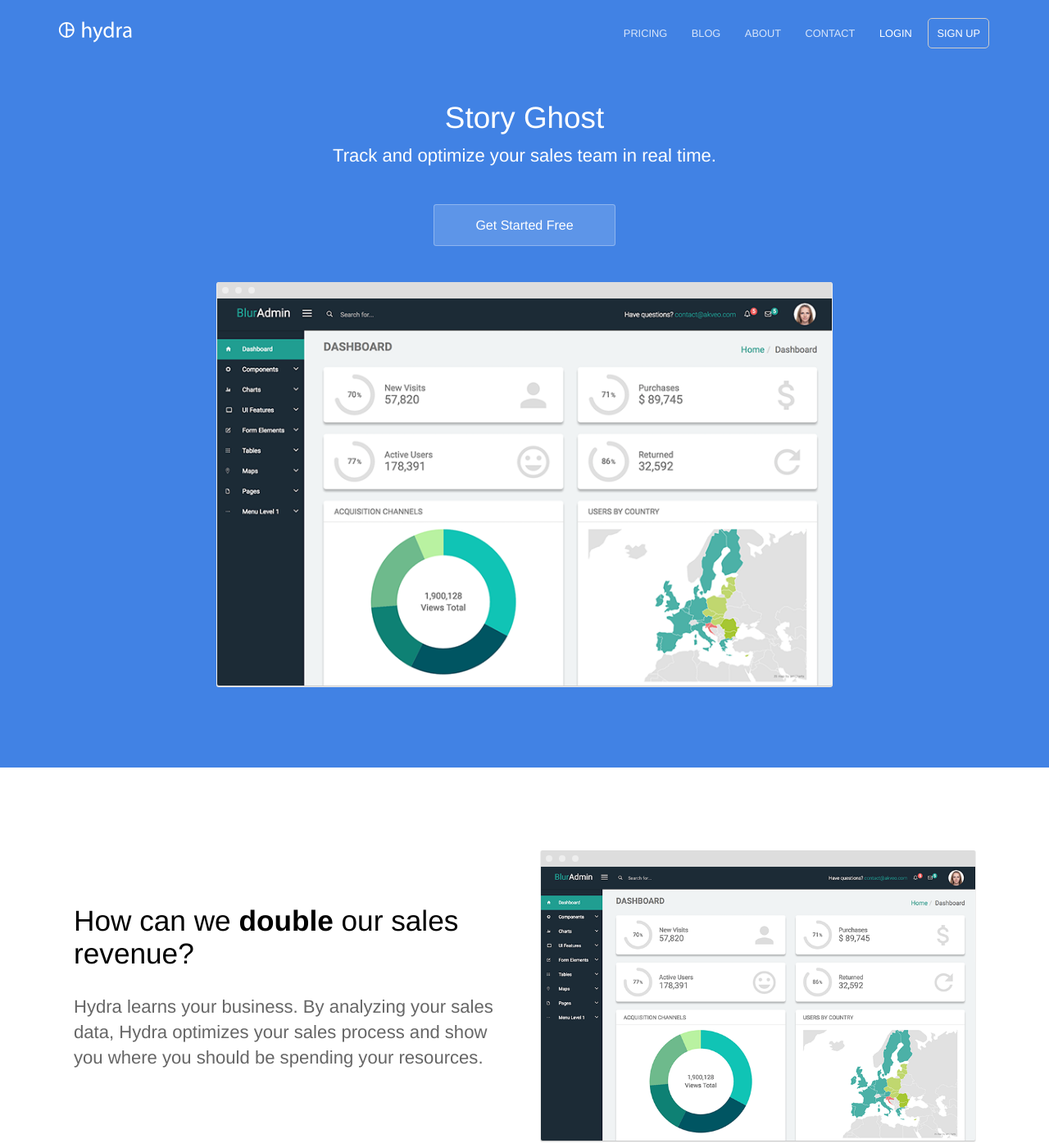
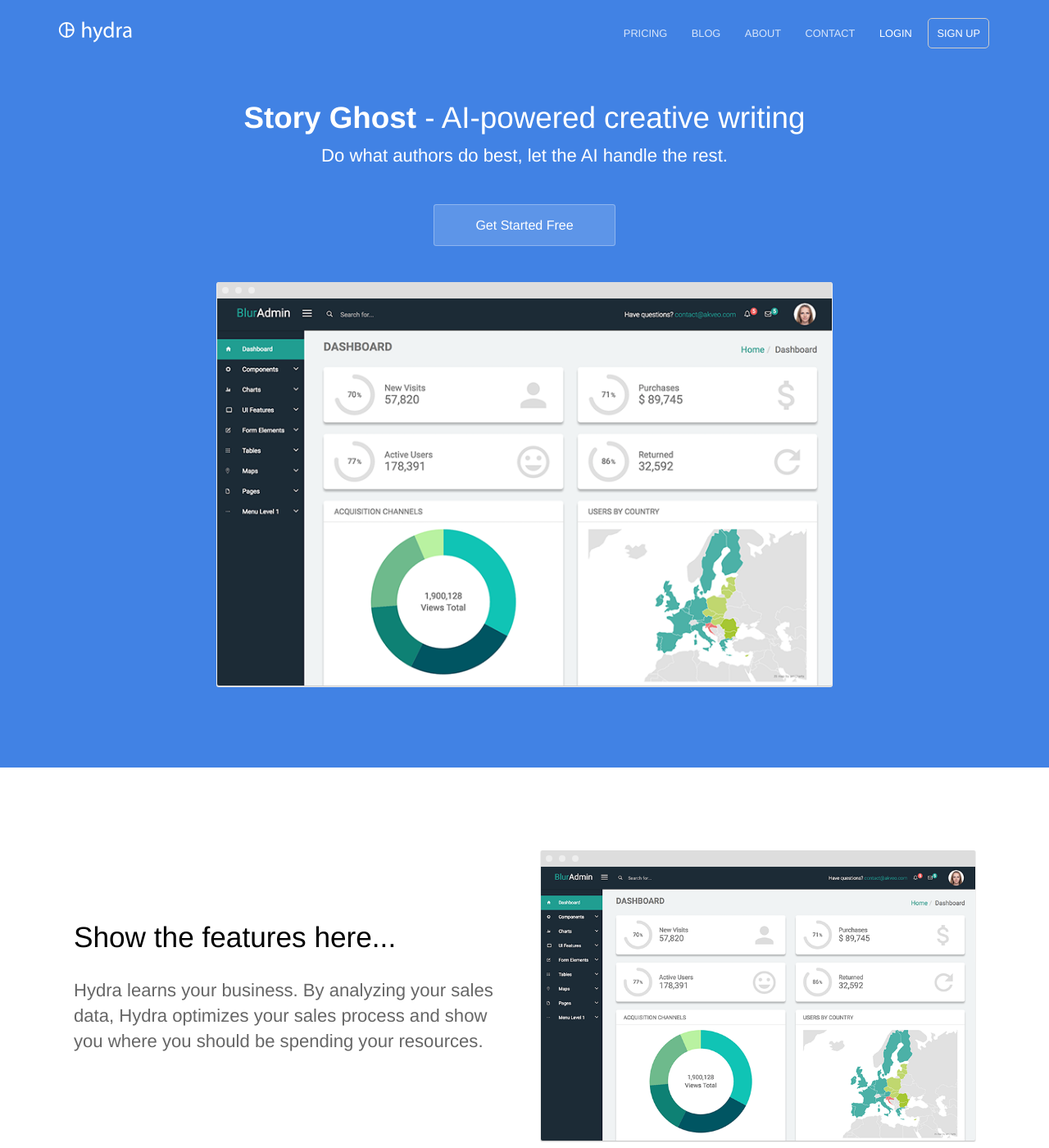
Before and after one commit to headchem/story-ghost, a Jekyll site: the page built from index.html, in a window 1280 px wide and 1400 px high. Shown: the whole window at 82% size. Built offline with Jekyll 4.4.1, drawn with Linux system fonts in a browser that asks for light colours.

Commit message:
Update index.html

```diff
--- a/index.html
+++ b/index.html
@@ -4,8 +4,8 @@
 ---
 <section class="hero">
 	<div class="text-container">
-		<h1 class="editable">Story Ghost</h1>
-		<p class="subtext editable">Track and optimize your sales team in real time.</p>
+		<h1 class="editable"><strong>Story Ghost</strong> - AI-powered creative writing</h1>
+		<p class="subtext editable">Do what authors do best, let the AI handle the rest.</p>
 		<div class="cta button alt"><a href="{{ site.baseurl }}/sign-up/">Get Started Free</a></div>
 		<div>
 			<img src="{{ site.baseurl }}/images/dashboard.png" alt="Screenshot" class="screenshot editable" />
@@ -17,7 +17,7 @@
 	<section>
 		<div class="container flex">
 			<div class="text editable">
-				<h2>How can we <strong>double</strong> our sales revenue?</h2>
+				<h2>Show the features here...</h2>
 				<p>Hydra learns your business. By analyzing your sales data, Hydra optimizes your sales process and show you where you should be spending your resources. </p>
 			</div>
 			<div class="image">
```
